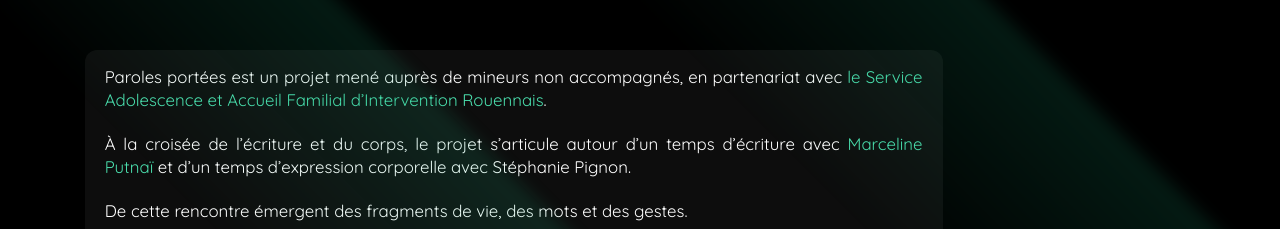
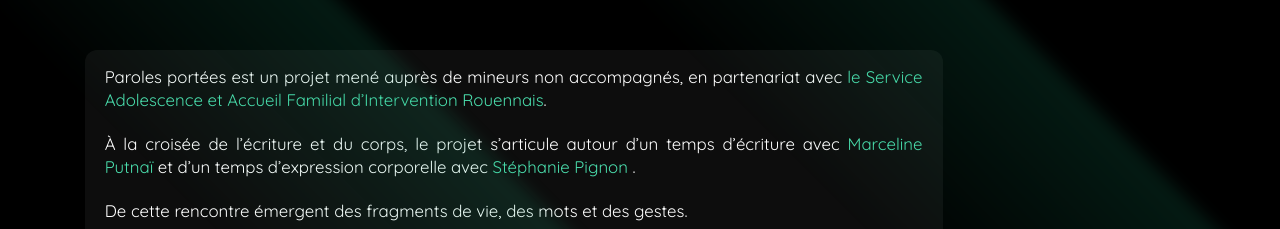
Before and after one commit to NelsonAxolotl/association-osaer, a React (Vite) app: page /rencontres in a window 1280 px wide. Shown: the part 1600-1829 px from the top of the page. Built offline with nearby package versions, Linux system fonts and the light colour scheme.

Commit message:
cut final

```diff
--- a/src/Pages/AuFilDuTemps.css
+++ b/src/Pages/AuFilDuTemps.css
@@ -154,7 +154,7 @@
 }
 
 .ephe-block p {
-  width: 70%;
+  width: 75%;
   max-width: 900px;
   margin: 1.5rem auto;
   text-align: justify;
--- a/src/Pages/Mouvements.jsx
+++ b/src/Pages/Mouvements.jsx
@@ -146,7 +146,11 @@ const Mouv = forwardRef(function Mouv(props, ref) {
                     >
                       Marceline Putnaï
                     </a>{" "}
-                    et d’un temps d’expression corporelle avec Stéphanie Pignon.
+                    et d’un temps d’expression corporelle avec{" "}
+                    <Link to="/artistes#stephanie-pignon" className="mouv-link">
+                      Stéphanie Pignon{" "}
+                    </Link>
+                    .
                   </p>
                 </div>
 
```
